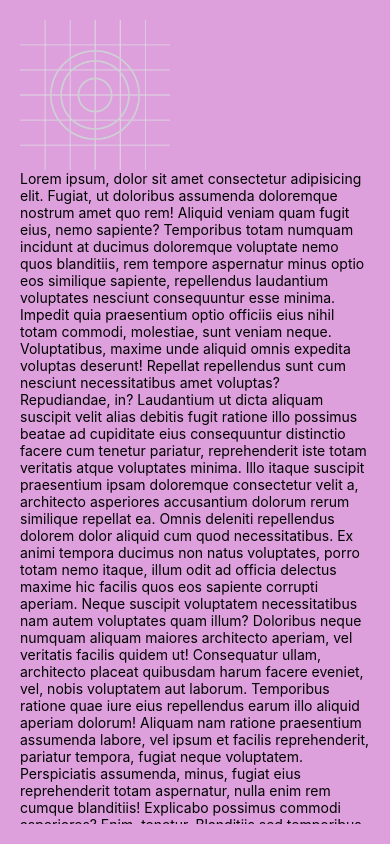
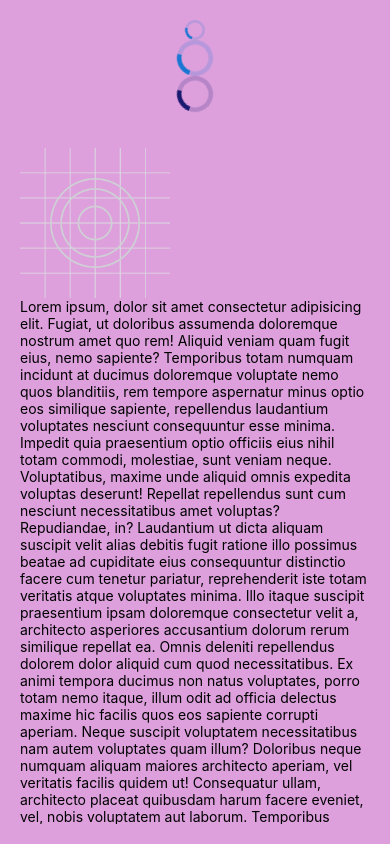
Before and after one commit to JustFelix-Dev/react-native, a React Native app: screen / in a window 390 px wide. Built offline with nearby package versions, Linux system fonts and the light colour scheme.

Commit message:
feat: core-component

```diff
--- a/App.js
+++ b/App.js
@@ -1,12 +1,18 @@
 import { useState } from 'react';
-import { Button, Image, ImageBackground, Modal, Pressable, ScrollView, Text, View } from 'react-native';
+import { ActivityIndicator, Button, Image, ImageBackground, Modal, Pressable, ScrollView, StatusBar, Text, View } from 'react-native';
 const logoImg = require("./assets/adaptive-icon.png")
 
 const App = () => {
 
   const [ isModalVisible,setIsModalVisible] = useState(false);
+
   return (
    <View style={{ flex:1,backgroundColor:"plum",padding:20}}>
+    {/* <StatusBar backgroundColor={'plum'} barStyle={'dark-content'} /> */}
+    <ActivityIndicator/>
+    <ActivityIndicator size={'large'}/>
+    <ActivityIndicator size={'large'} color={'midnightblue'}/>
+    <ActivityIndicator size={'large'} color={'midnightblue'} animating={false}/>
     <ScrollView>
 
      <Pressable onPress={()=> console.log('Image Pressed!')}>
```
